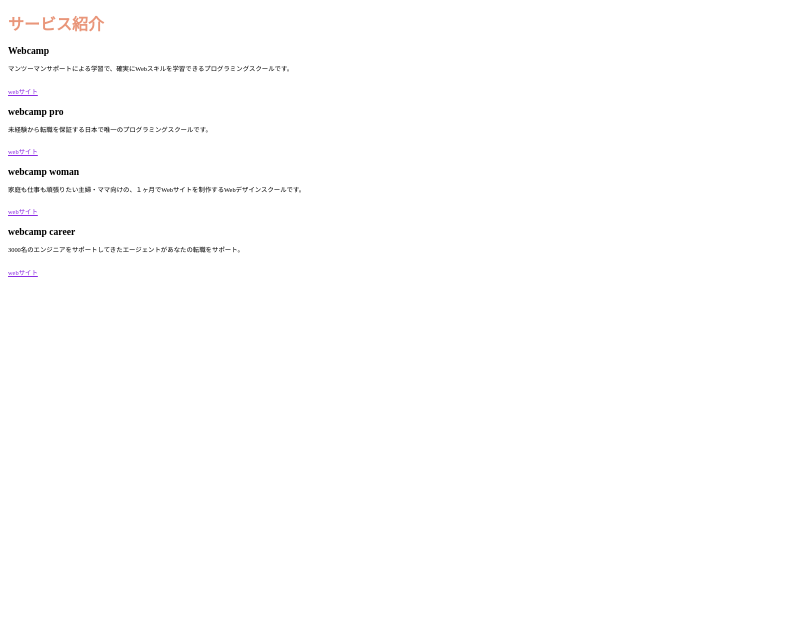
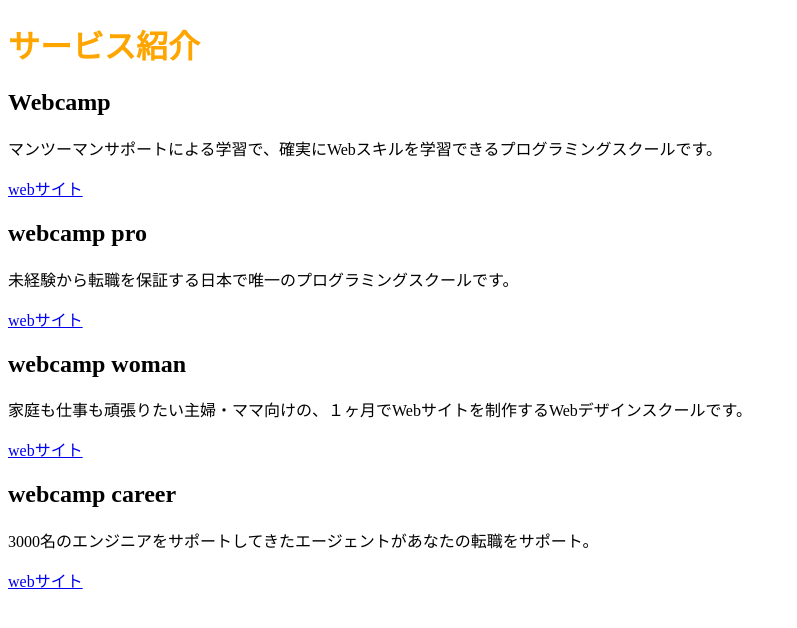
Before and after one commit to satoru-koyama/chapter2_exercise, a plain HTML site: page index.html in a window 1280 px wide. Shown: the whole page, without its empty margins (0-797 px from the left). Drawn offline with Linux system fonts and the light colour scheme.

Commit message:
[Finish] 1_2

```diff
--- a/style.css
+++ b/style.css
@@ -1,17 +1,3 @@
 h1 {
-  font-size: 100%;
-  color: darksalmon;
+  color: orange;
 }
-
-h2 {
-  font-size: 60%;
-}
-
-p {
-  font-size: 40%;
-}
-
-a {
-  font-size: 40%;
-  color: blueviolet;
-}
```
